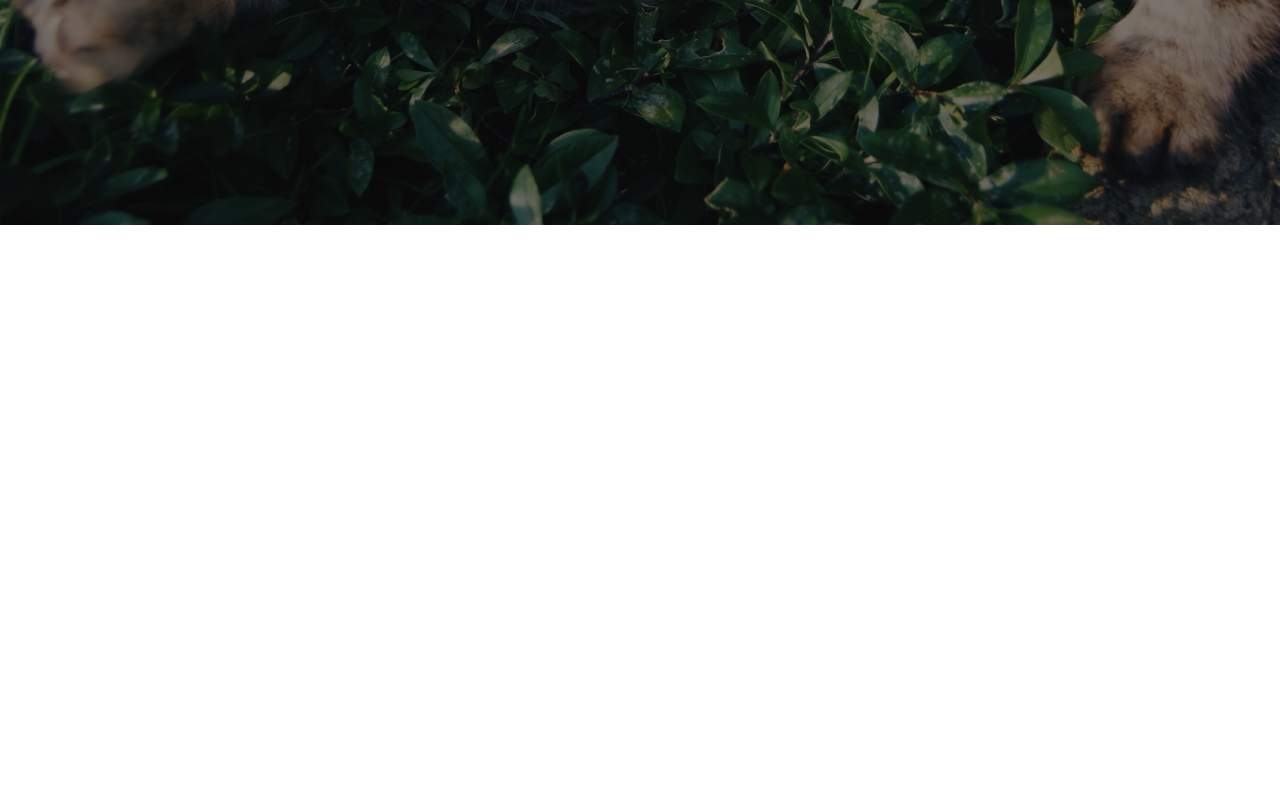
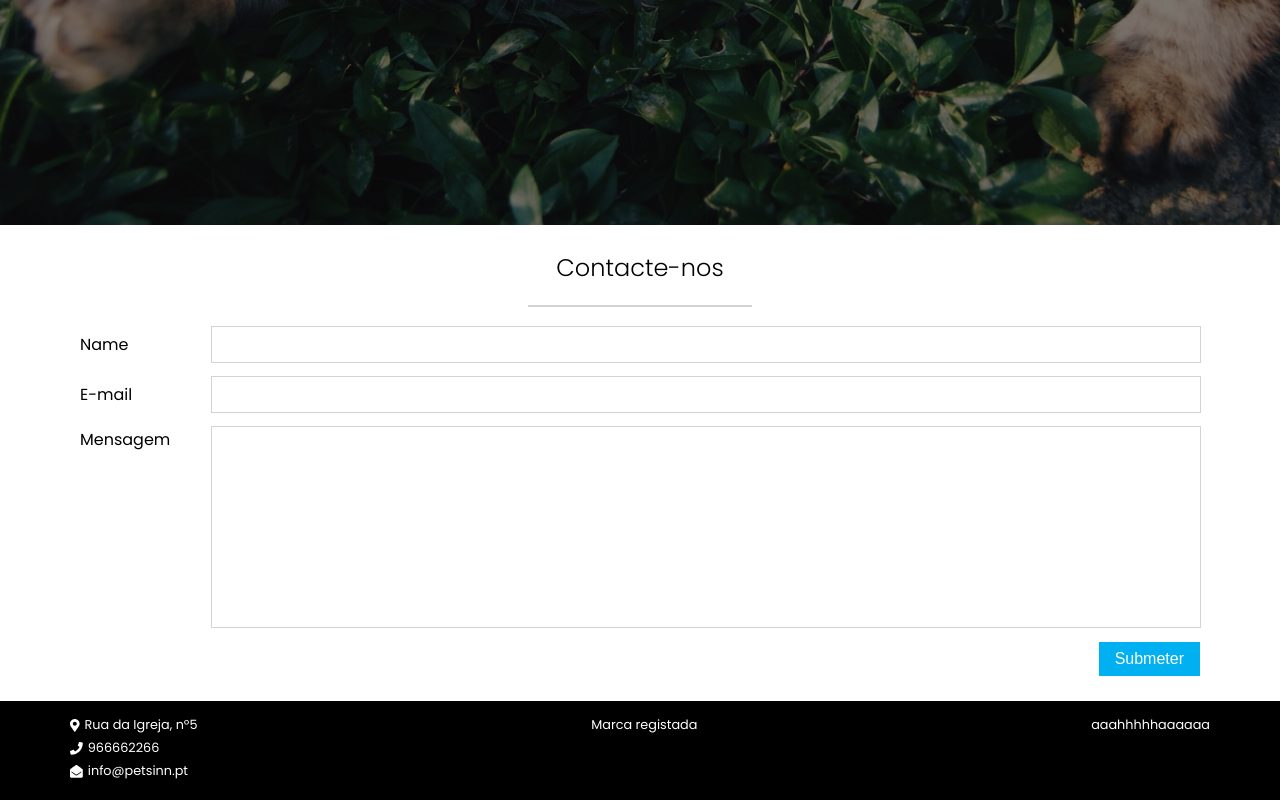
Before and after one commit to jsampayoramos/dog-housing, a React (Create React App) app in the folder client/: page / in a window 1280 px wide. Shown: the part 575-1375 px from the top of the page. Before the commit the page ends 800 px from the top, so only its background shows below. Built offline with nearby package versions, Linux system fonts and the light colour scheme.

Commit message:
Contacto Form v1

```diff
--- /dev/null
+++ b/client/src/Pages/LandingPage/ContactForm/ContactForm.js
@@ -0,0 +1,79 @@
+import React, { useState } from 'react';
+
+import Input from '../../../components/UI/Input/Input';
+import Button from '../../../components/UI/Button/Button';
+
+import styles from './ContactForm.module.css';
+
+const ContactForm = props => {
+    const [contactForm, setContactForm] = useState({
+        name: {
+            label: 'Name',
+            type: 'input',
+            config: {
+                required: true,
+                type: 'text',
+                name: 'name'
+            },
+            value: ''
+        },
+        email: {
+            label: 'E-mail',
+            type: 'input',
+            config: {
+                required: true,
+                type: 'email',
+                name: 'email'
+            },
+            value: ''
+        },
+        message: {
+            label: 'Mensagem',
+            type: 'textarea',
+            config: {
+                required: true,
+                type: 'email',
+                name: 'message'
+            },
+            value: ''
+        }
+    });
+
+    const setFormValues = event => {
+        const { name, value } = event.target;
+        setContactForm({
+            ...contactForm,
+            [name]: {
+                ...contactForm[name],
+                value: value
+            }
+        });
+    };
+
+    const contactFormArray = Object.keys(contactForm).map(el => {
+        return (
+            <div key={el} className={styles.InputContainer}>
+                <label className={styles[el]}>{contactForm[el].label}</label>
+                <Input
+                    elementType={contactForm[el].type}
+                    config={contactForm[el].config}
+                    value={contactForm[el].value}
+                    action={(event) => setFormValues(event)}
+                />
+            </div>
+        );
+    });
+
+    return (
+        <section className={styles.ContactForm}>
+            <h2>Contacte-nos</h2>
+            <hr />
+            <form className={styles.ContactFormBox}>
+                {contactFormArray}
+                <Button>Submeter</Button>
+            </form>
+        </section>
+    );
+};
+
+export default ContactForm;
--- /dev/null
+++ b/client/src/Pages/LandingPage/ContactForm/ContactForm.module.css
@@ -0,0 +1,71 @@
+.ContactForm {
+    margin: 0 10px;
+    padding: 25px 0;
+}
+
+.ContactForm h2 {
+    text-align: center;
+}
+
+.ContactForm hr {
+    border: 1px solid lightgrey;
+    width: 20%;
+    margin: 20px auto;
+}
+
+.InputContainer {
+    display: flex;
+    align-items: center;
+}
+
+.InputContainer label {
+    width: 150px;
+}
+
+.InputContainer {
+    margin-bottom: 15px;
+    width: 100%;
+}
+
+.InputContainer input, .InputContainer textarea {
+    border: none;
+    outline: 1px solid lightgrey;
+}
+
+.InputContainer input {
+    height: 35px;
+}
+
+.InputContainer textarea {
+    height: 200px;
+    align-self: flex-start;
+}
+
+.InputContainer input:focus, .InputContainer textarea:focus {
+    outline: 1px solid lightgrey;
+}
+
+.ContactFormBox {
+    display: flex;
+    width: 100%;
+    flex-direction: column;
+    align-items: center;
+}
+
+.ContactFormBox button {
+    align-self: flex-end;
+}
+
+.message {
+    margin-bottom: auto;
+}
+
+@media only screen and (max-width: 500px) {
+    .InputContainer {
+        flex-direction: column;
+    }
+
+    .InputContainer label {
+        width: 100%;
+    }
+}
--- a/client/src/Pages/LandingPage/LandingPage.js
+++ b/client/src/Pages/LandingPage/LandingPage.js
@@ -1,16 +1,21 @@
 import React from 'react';
+
 import SearchBar from '../../components/SearchBar/SearchBar';
+import ContactForm from './ContactForm/ContactForm';
 
 import styles from './LandingPage.module.css';
 
 const landingPage = props => {
     return (
+        <React.Fragment>
             <section className={styles.LandingPage}>
                 <SearchBar />
                 <h1>Onde deixar o seu animal de estimação quando vai de férias?</h1>
                 <hr></hr>
                 <h3>Aqui conseguirá encontrar o melhor alojamento para o seu animal de estimação em Portugal</h3>
             </section>
+            <ContactForm />
+        </React.Fragment>
     );
 };
 
--- a/client/src/Pages/Signup/Signup.module.css
+++ b/client/src/Pages/Signup/Signup.module.css
@@ -28,7 +28,6 @@
 
 .SignupBox button {
     width: 200px;
-    font-size: 1rem;
 }
 
 .InputContainer input, .InputContainer select {
--- a/client/src/components/Layout/Layout.js
+++ b/client/src/components/Layout/Layout.js
@@ -1,13 +1,45 @@
 import React, { useState } from 'react';
+import { useLocation } from 'react-router-dom';
+
 import NavigationItems from '../Navigation/NavigationItems/NavigationItems';
 import ToggleButton from '../Navigation/ToogleButton/ToggleButton';
 import Drawer from '../Navigation/Drawer/Drawer';
 import Modal from '../UI/Modal/Modal';
+import Icon from '../UI/Icon/Icon';
 
 import styles from './Layout.module.css';
 
 const Layout = props => {
     const [drawerState, setDrawer] = useState(false);
+
+    const { pathname } = useLocation();
+
+    let footer;
+
+    if(pathname === '/') {
+        footer = (
+            <footer className={styles.Footer}>
+                <div className={styles.FooterContainer}>
+                    <div className={styles.ContactItems}>
+                        <div>
+                            <Icon icon='map-marker-alt' />
+                            <p>Rua da Igreja, nº5</p>
+                        </div>
+                        <div>
+                            <Icon icon='phone' />
+                            <p>966662266</p>
+                        </div>
+                        <div>
+                            <Icon icon='envelope-open' />
+                            <p>info@petsinn.pt</p>
+                        </div>
+                    </div>
+                    <p>Marca registada</p>
+                    <p>aaahhhhhaaaaaa</p>
+                </div>
+            </footer>
+        );
+    };
 
     const closeDrawer = (event) => {
         event.preventDefault();
@@ -30,6 +62,7 @@ const Layout = props => {
             <main>
                 {props.children}
             </main>
+            {footer}
         </div>
     );
 };
--- a/client/src/components/Layout/Layout.module.css
+++ b/client/src/components/Layout/Layout.module.css
@@ -1,8 +1,10 @@
 .Header {
     display: flex;
     align-items: center;
-    width: 100vw;
+    width: 100%;
     position: fixed;
+    top: 0;
+    left: 0;
     color: white;
     justify-content: center;
     min-height: 50px;
@@ -12,12 +14,13 @@
 .Layout {
     display: flex;
     justify-content: center;
+    align-items: center;
+    flex-direction: column;
 }
 
 .Layout main {
     max-width: 1140px;
     width: 100%;
-    min-height: 100vh;
 }
 
 .BackgroundImage {
@@ -40,9 +43,6 @@
     width: 100%;
     height: 100%;
     z-index: -50;
-    position: absolute;
-    top: 0;
-    left: 0;
 }
 
 .HeaderContainer {
@@ -53,8 +53,48 @@
     align-items: center;
 }
 
+.Footer {
+    background-color: black;
+    width: 100%;
+    display: flex;
+    justify-content: center;
+}
+
+.FooterContainer {
+    max-width: 1140px;
+    width: 100%;
+    color: white;
+    margin: 0 10px;
+    display: flex;
+    justify-content: space-between;
+    padding: 15px 0;
+    font-size: 0.8rem;
+}
+
+.ContactItems div {
+    display: flex;
+    align-items: center;
+    margin-bottom: 5px;
+}
+
+.ContactItems svg {
+    width: 15px;
+    margin-right: 5px;
+}
+
 @media only screen and (max-width: 1140px) {
     .HeaderContainer {
         padding: 0 15px;
     }
 }
+
+@media only screen and (max-width: 500px) {
+    .FooterContainer {
+        flex-direction: column;
+        align-items: center;
+    }
+
+    .ContactItems, .FooterContainer > p {
+        margin-bottom: 10px;
+    }
+}
--- a/client/src/components/UI/Button/Button.module.css
+++ b/client/src/components/UI/Button/Button.module.css
@@ -3,4 +3,5 @@
     background-color: rgb(0, 176, 240);
     border: none;
     color: white;
+    font-size: 1rem;
 }
--- a/client/src/components/UI/Input/Input.js
+++ b/client/src/components/UI/Input/Input.js
@@ -15,10 +15,11 @@ const input = props => {
                 </select>
             );
         case 'date':
-            console.log(props.value)
             return (
                 <DatePicker {...props.config} selected={props.value} className={props.className} onChange={props.action} />
             );
+        case 'textarea':
+            return <textarea className={styles.Textarea}>{props.value}</textarea>
         default: return null;
     };
 };
--- a/client/src/components/UI/Input/Input.module.css
+++ b/client/src/components/UI/Input/Input.module.css
@@ -2,6 +2,10 @@
     outline: none;
 }
 
-.Input, .Select {
+.Input, .Select, .Textarea {
     width: 100%;
 }
+
+.Textarea {
+    resize: none;
+}
--- a/client/src/store/actions/actionsType.js
+++ b/client/src/store/actions/actionsType.js
@@ -1 +1,2 @@
 export const ADD_PLACES = 'ADD_PLACES';
+export const LOGIN = 'LOGIN';
--- a/client/src/utilities/iconSetup.js
+++ b/client/src/utilities/iconSetup.js
@@ -1,5 +1,5 @@
 import { library } from '@fortawesome/fontawesome-svg-core';
-import { faSearch, faPlusSquare, faMapMarkerAlt, faStar, faPaw } from '@fortawesome/free-solid-svg-icons';
+import { faSearch, faPlusSquare, faMapMarkerAlt, faStar, faPaw, faPhone, faEnvelopeOpen } from '@fortawesome/free-solid-svg-icons';
 import { fab } from '@fortawesome/free-brands-svg-icons';
 
-export const iconLibrary = () => library.add(fab, faSearch, faPlusSquare, faMapMarkerAlt, faStar, faPaw);
+export const iconLibrary = () => library.add(fab, faSearch, faPlusSquare, faMapMarkerAlt, faStar, faPaw, faPhone, faEnvelopeOpen);
```
Also changed, not shown: client/src/store/reducers/authReducer.js (added, +17 -0 lines). Lines whose indentation alone changed are shown as unchanged.
